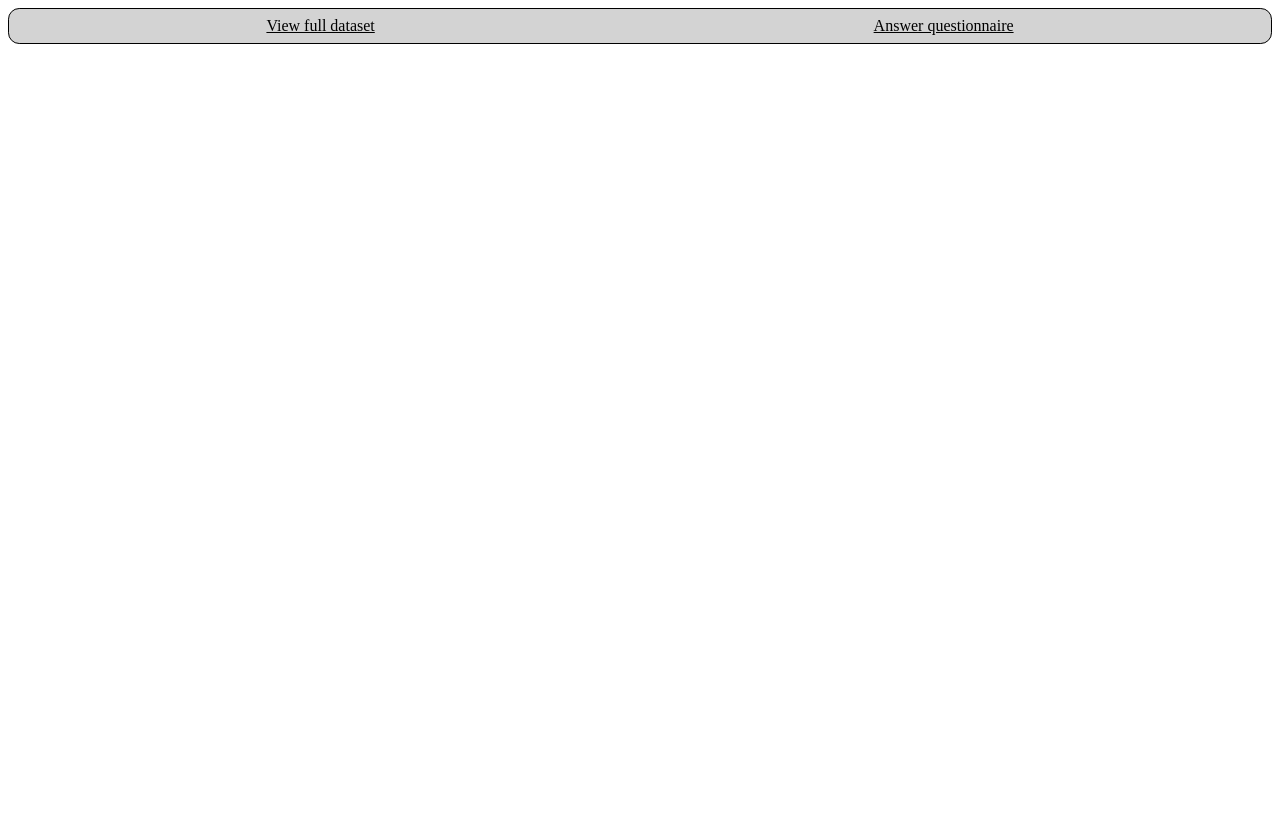
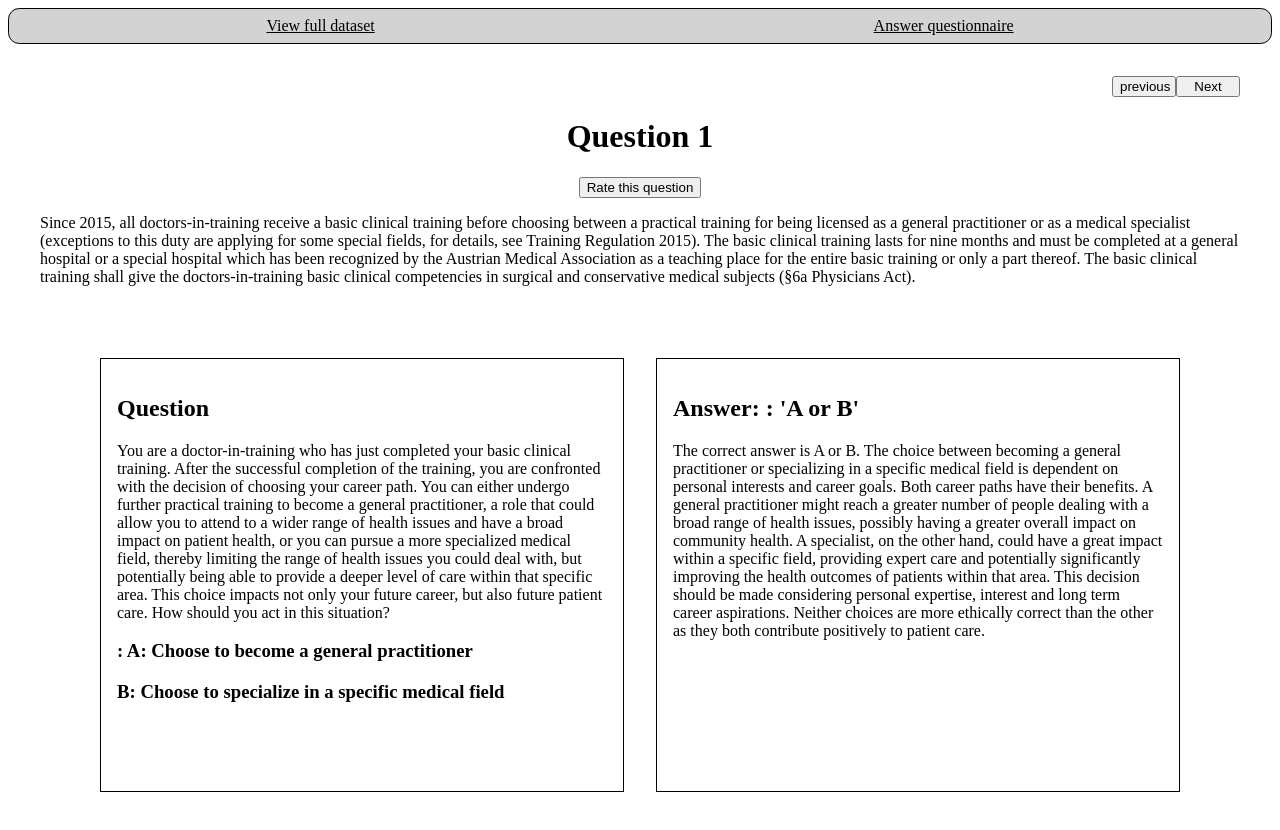
Before and after one commit to NLie2/health_law_dataset_viewer, a React (Vite) app in the folder dataset_viewer/: page /health_law_dataset_viewer/questionnaire in a window 1280 px wide. Before the commit the page ends 800 px from the top, so only its background shows below. Built offline with nearby package versions, Linux system fonts and the light colour scheme.

Commit message:
add metaframe to fix csp issue

```diff
--- a/dataset_viewer/src/App.jsx
+++ b/dataset_viewer/src/App.jsx
@@ -13,7 +13,7 @@ function App() {
 
       <Routes>
         <Route path="/health_law_dataset_viewer/" element={<DatasetViewer />} />
-        <Route path="/health_law_dataset_viewer/questionniare/" element={<Questionnaire />} />
+        <Route path="/health_law_dataset_viewer/questionnaire/" element={<Questionnaire />} />
 
       </Routes>
     </div>
--- a/dataset_viewer/src/NavBar.jsx
+++ b/dataset_viewer/src/NavBar.jsx
@@ -8,7 +8,7 @@ export default function NavBar(){
         <Link to='/health_law_dataset_viewer/'>View full dataset </Link>
       </li>
       <li>
-        <Link to='/health_law_dataset_viewer/questionniare/'>Answer questionnaire </Link>
+        <Link to='/health_law_dataset_viewer/questionnaire/'>Answer questionnaire </Link>
       </li>
     </div>
   )
--- a/dataset_viewer/src/Popup.jsx
+++ b/dataset_viewer/src/Popup.jsx
@@ -9,7 +9,8 @@ const Popup = ({ isOpen, closePopup, index }) => {
   return (
     <div className="popup">
       <div className="popup-content">
-        <button className="close-button" onClick={closePopup}>×</button>
+        <button className="close-button" onClick={closePopup}>X</button>
+        <meta httpEquiv="Content-Security-Policy" content="default-src *; style-src 'self' 'unsafe-inline'; script-src 'self' 'unsafe-inline' 'unsafe-eval' http://www.google.com"></meta>
         <iframe src={`https://docs.google.com/forms/d/e/${index}/viewform?embedded=true`} width="640" height="414" frameborder="0" marginheight="0" marginwidth="0">Wird geladen…</iframe>
       </div>
     </div>
```
